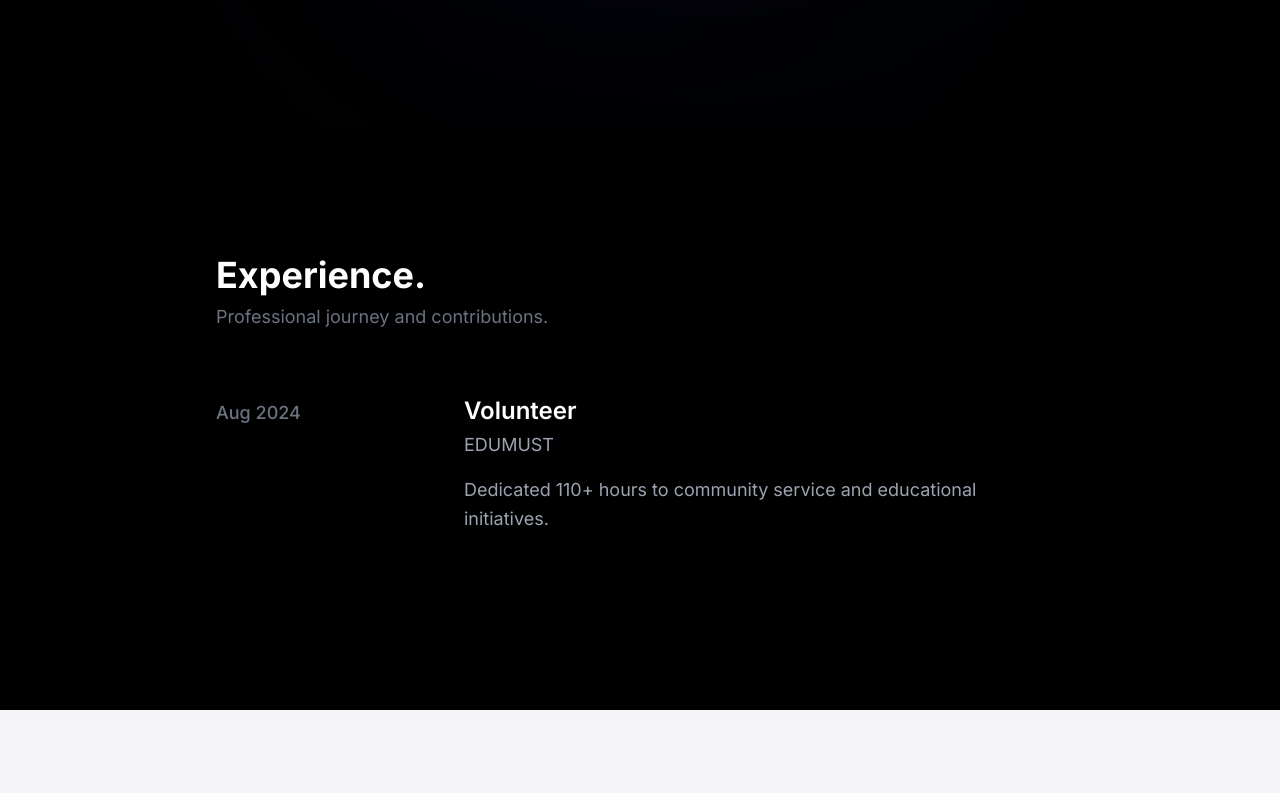
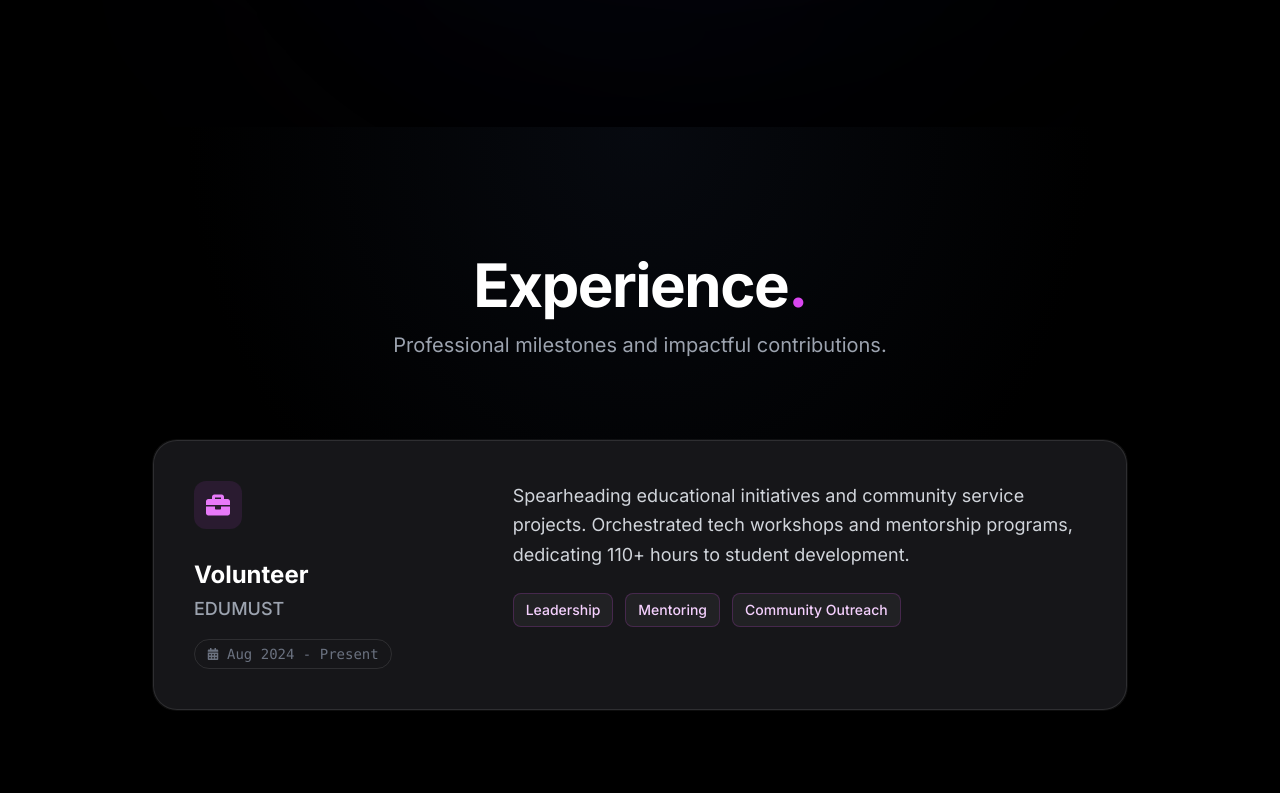
Before and after one commit to Vikashh08/Freelance-Projects-Portfolio, a React (Vite) app: page / in a window 1280 px wide. Shown: the part 4227-5020 px from the top of the page. Built offline with nearby package versions, Linux system fonts and the light colour scheme.

Commit message:
Experience section updated

```diff
--- a/src/components/Experience.jsx
+++ b/src/components/Experience.jsx
@@ -1,43 +1,93 @@
 import React from "react";
 import { motion } from "framer-motion";
+import { FaBriefcase, FaCalendarAlt, FaMapMarkerAlt } from "react-icons/fa";
+
+const experiences = [
+    {
+        id: 1,
+        role: "Volunteer",
+        company: "EDUMUST",
+        period: "Aug 2024 - Present",
+        description: "Spearheading educational initiatives and community service projects. Orchestrated tech workshops and mentorship programs, dedicating 110+ hours to student development.",
+        tech: ["Leadership", "Mentoring", "Community Outreach"]
+    }
+];
 
 export const Experience = () => {
-    // Resume data
-    const experiences = [
-        {
-            role: "Volunteer",
-            company: "EDUMUST",
-            period: "Aug 2024",
-            description: "Dedicated 110+ hours to community service and educational initiatives."
-        }
-    ];
+    return (
+        <section id="experience" className="py-32 bg-black text-white relative overflow-hidden">
 
-    return (
-        <section id="experience" className="py-32 bg-black text-white">
-            <div className="max-w-4xl mx-auto px-6">
-                <div className="mb-16">
-                    <h2 className="text-4xl font-bold mb-2">Experience.</h2>
-                    <p className="text-gray-500 text-lg">Professional journey and contributions.</p>
-                </div>
+            {/* Background Texture/Noise */}
+            <div className="absolute inset-0 bg-[radial-gradient(ellipse_at_top,_var(--tw-gradient-stops))] from-gray-900 via-black to-black opacity-40 pointer-events-none" />
 
-                <div className="space-y-12">
+            <div className="max-w-5xl mx-auto px-6 relative z-10">
+                <motion.div
+                    initial={{ opacity: 0, y: 30 }}
+                    whileInView={{ opacity: 1, y: 0 }}
+                    viewport={{ once: true }}
+                    transition={{ duration: 0.8 }}
+                    className="mb-20 text-center"
+                >
+                    <h2 className="text-4xl md:text-6xl font-bold tracking-tight mb-4 text-white">
+                        Experience<span className="text-fuchsia-500">.</span>
+                    </h2>
+                    <p className="text-xl text-gray-400 max-w-2xl mx-auto">
+                        Professional milestones and impactful contributions.
+                    </p>
+                </motion.div>
+
+                <div className="space-y-8">
                     {experiences.map((exp, index) => (
                         <motion.div
-                            key={index}
-                            initial={{ opacity: 0, y: 20 }}
-                            whileInView={{ opacity: 1, y: 0 }}
+                            key={exp.id}
+                            initial={{ opacity: 0, x: -50 }}
+                            whileInView={{ opacity: 1, x: 0 }}
                             viewport={{ once: true }}
-                            className="group flex flex-col md:flex-row md:items-baseline gap-4 md:gap-12 border-b border-white/10 pb-12 last:border-0"
+                            transition={{ duration: 0.6, delay: index * 0.2 }}
+                            className="group relative p-[1px] rounded-3xl overflow-hidden"
                         >
-                            <div className="md:w-1/4">
-                                <span className="text-gray-500 font-medium text-lg">{exp.period}</span>
-                            </div>
-                            <div className="md:w-3/4">
-                                <h3 className="text-2xl font-semibold mb-1 text-white group-hover:text-blue-500 transition-colors">{exp.role}</h3>
-                                <div className="text-gray-400 text-lg mb-4">{exp.company}</div>
-                                <p className="text-gray-400 leading-relaxed text-lg">
-                                    {exp.description}
-                                </p>
+                            {/* Animated Gradient Border */}
+                            <div className="absolute inset-0 bg-gradient-to-r from-transparent via-fuchsia-500/50 to-transparent translate-x-[-100%] group-hover:translate-x-[100%] transition-transform duration-1000 ease-in-out" />
+                            <div className="absolute inset-0 bg-white/5 rounded-3xl" />
+
+                            <div className="relative bg-zinc-900/90 backdrop-blur-xl rounded-3xl p-8 md:p-10 border border-white/10 transition-all duration-300 group-hover:bg-zinc-900/80">
+                                <div className="flex flex-col md:flex-row gap-8 items-start justify-between">
+
+                                    {/* Left: Role & Company */}
+                                    <div className="space-y-4 md:w-1/3">
+                                        <div className="inline-block p-3 rounded-xl bg-fuchsia-500/10 text-fuchsia-400 mb-2">
+                                            <FaBriefcase size={24} />
+                                        </div>
+                                        <div>
+                                            <h3 className="text-2xl font-bold text-white mb-1 group-hover:text-fuchsia-400 transition-colors">
+                                                {exp.role}
+                                            </h3>
+                                            <h4 className="text-lg text-gray-400 font-medium">{exp.company}</h4>
+                                        </div>
+                                        <div className="flex items-center gap-2 text-sm text-gray-500 font-mono border border-white/10 rounded-full px-3 py-1 w-fit">
+                                            <FaCalendarAlt size={12} />
+                                            {exp.period}
+                                        </div>
+                                    </div>
+
+                                    {/* Right: Description & Tech */}
+                                    <div className="md:w-2/3 space-y-6">
+                                        <p className="text-gray-300 text-lg leading-relaxed">
+                                            {exp.description}
+                                        </p>
+
+                                        <div className="flex flex-wrap gap-3">
+                                            {exp.tech.map((t, i) => (
+                                                <span
+                                                    key={i}
+                                                    className="px-3 py-1.5 rounded-lg bg-white/5 text-sm font-medium text-fuchsia-200 border border-fuchsia-500/20 group-hover:border-fuchsia-500/40 transition-colors"
+                                                >
+                                                    {t}
+                                                </span>
+                                            ))}
+                                        </div>
+                                    </div>
+                                </div>
                             </div>
                         </motion.div>
                     ))}
```
